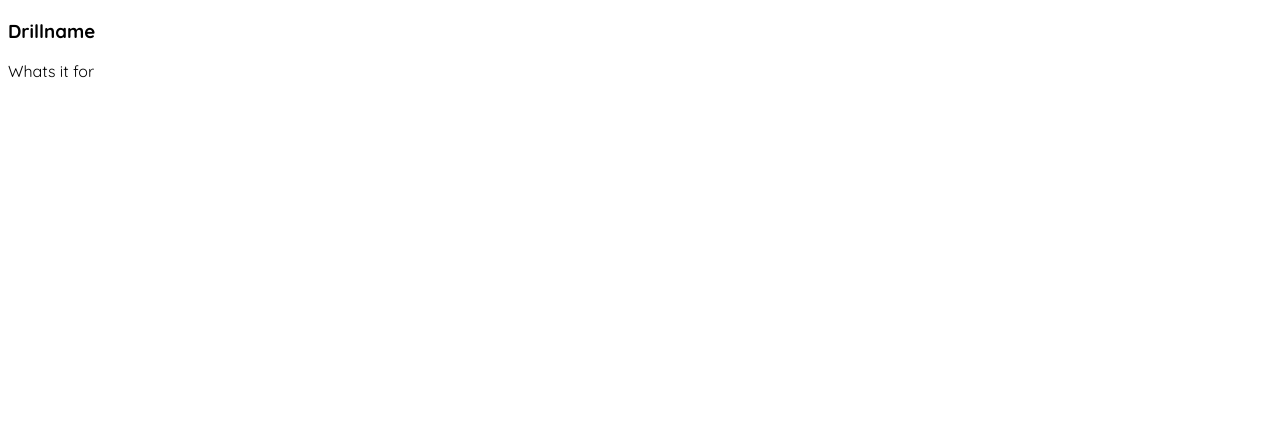
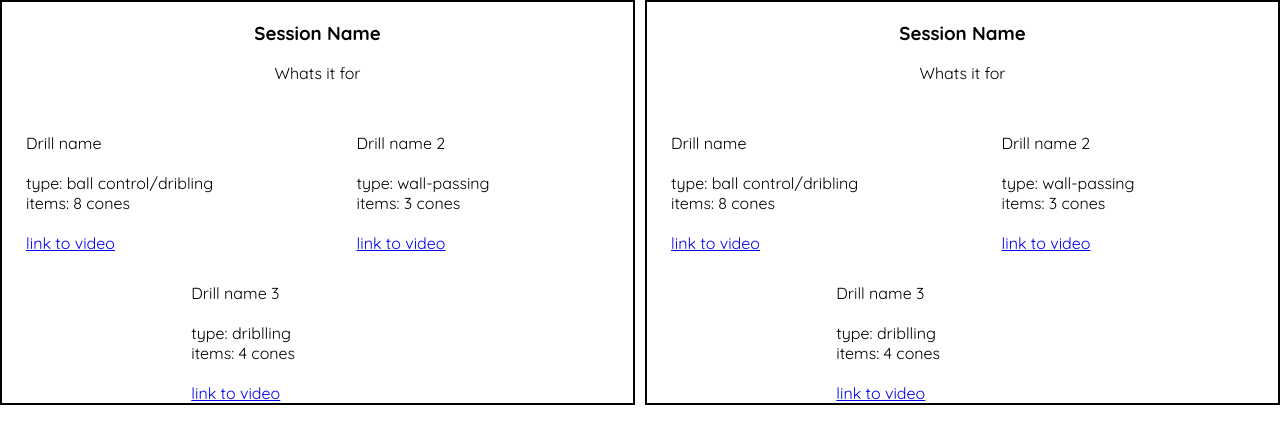
Before and after one commit to jakob83/Footy-drills, a plain HTML site: page main.html in a window 1280 px wide. Drawn offline with Linux system fonts and the light colour scheme.

Commit message:
added sessions

```diff
--- a/main.css
+++ b/main.css
@@ -1,3 +1,53 @@
+p{
+    margin: 0cm;
+}
+
 body{
     font-family: Quicksand;
+    margin: 0;
+    padding: 0;
 }
+.big-container{
+    display: flex;
+    flex-wrap: wrap;
+    border-collapse: collapse;
+    width: 100%;
+    gap: 10px;
+}
+.session-container{
+    width: 50%;
+    display: flex;
+    flex-direction: column;
+    align-items:center;
+    height: auto;
+    min-width: 450px;
+    border: 2px solid black;
+    box-sizing: border-box;
+    flex: 1;
+}
+.drill{
+    gap: 20px;
+    display: flex;
+    flex-direction: column;
+    align-items: baseline;
+    justify-content: space-between;
+    width: 40%;
+    box-sizing: border-box;
+    min-width: 200px;
+    margin: auto;
+}
+.drills{
+    margin-top: 50px;
+    display: flex;
+    flex-wrap: wrap;
+    justify-content: space-around;
+    align-self: flex-start;
+    width: 100%;
+    gap: 30px;
+    flex: 1;
+    box-sizing: border-box;
+}
+
+.description{
+    gap: 20px;
+}
--- a/main.html
+++ b/main.html
@@ -11,9 +11,75 @@
 <link href="https://fonts.googleapis.com/css2?family=Quicksand:wght@300;400;500;600;700&display=swap" rel="stylesheet">
 </head>
 <body>
-    <div class="drill-container">
-        <h3>Drillname</h3>
-        <p>Whats it for</p>
+    <div class="big-container">
+        <div class="session-container">
+            <h3 class="sess-name">Session Name</h3>
+            <p class="Benefits">Whats it for</p>
+
+            <div class="drills">
+                <div class="drill number1">
+                    <p class="drill-name">Drill name</p>
+                    <div class="description">
+                        <p>type: ball control/dribling</p>
+                        <p>items: 8 cones</p>
+                    </div>
+                    <a href="link" class="link">link to video</a>
+                </div>
+
+                <div class="drill number2">
+                    <p class="drill-name">Drill name 2</p>
+                    <div class="description">
+                        <p>type: wall-passing</p>
+                        <p>items: 3 cones</p>
+                    </div>
+                    <a href="link" class="link">link to video</a>
+                </div>
+
+                <div class="drill number3">
+                    <p class="drill-name">Drill name 3</p>
+                    <div class="description">
+                        <p>type: driblling</p>
+                        <p>items: 4 cones</p>
+                    </div>
+                    <a href="link" class="link">link to video</a>
+                </div>
+            </div>
+        </div>
+
+
+        <div class="session-container">
+            <h3 class="sess-name">Session Name</h3>
+            <p class="Benefits">Whats it for</p>
+
+            <div class="drills">
+                <div class="drill number1">
+                    <p class="drill-name">Drill name</p>
+                    <div class="description">
+                        <p>type: ball control/dribling</p>
+                        <p>items: 8 cones</p>
+                    </div>
+                    <a href="link" class="link">link to video</a>
+                </div>
+
+                <div class="drill number2">
+                    <p class="drill-name">Drill name 2</p>
+                    <div class="description">
+                        <p>type: wall-passing</p>
+                        <p>items: 3 cones</p>
+                    </div>
+                    <a href="link" class="link">link to video</a>
+                </div>
+
+                <div class="drill number3">
+                    <p class="drill-name">Drill name 3</p>
+                    <div class="description">
+                        <p>type: driblling</p>
+                        <p>items: 4 cones</p>
+                    </div>
+                    <a href="link" class="link">link to video</a>
+                </div>
+            </div>
+        </div>
     </div>
 
 
```
Also changed, not shown: pics-video/football-ball.jpg (added), pics-video/football.jpg (added).
